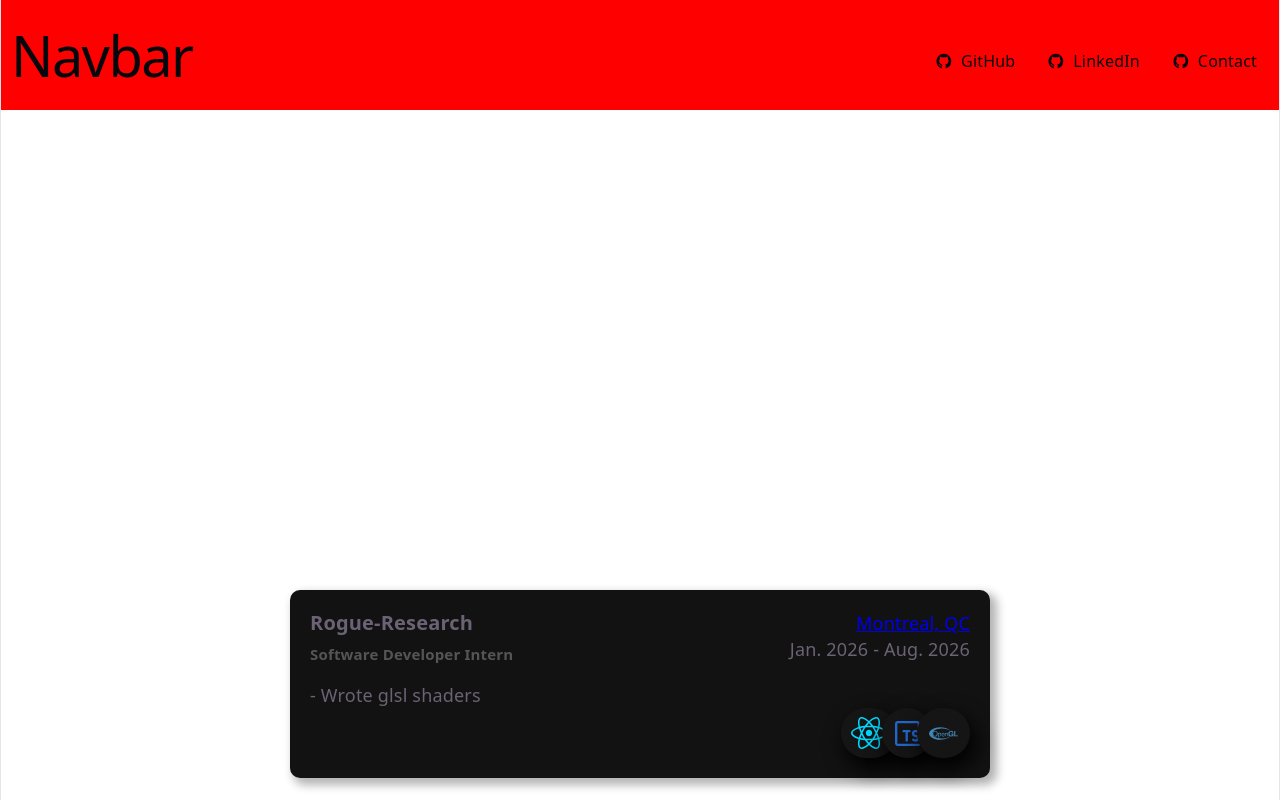
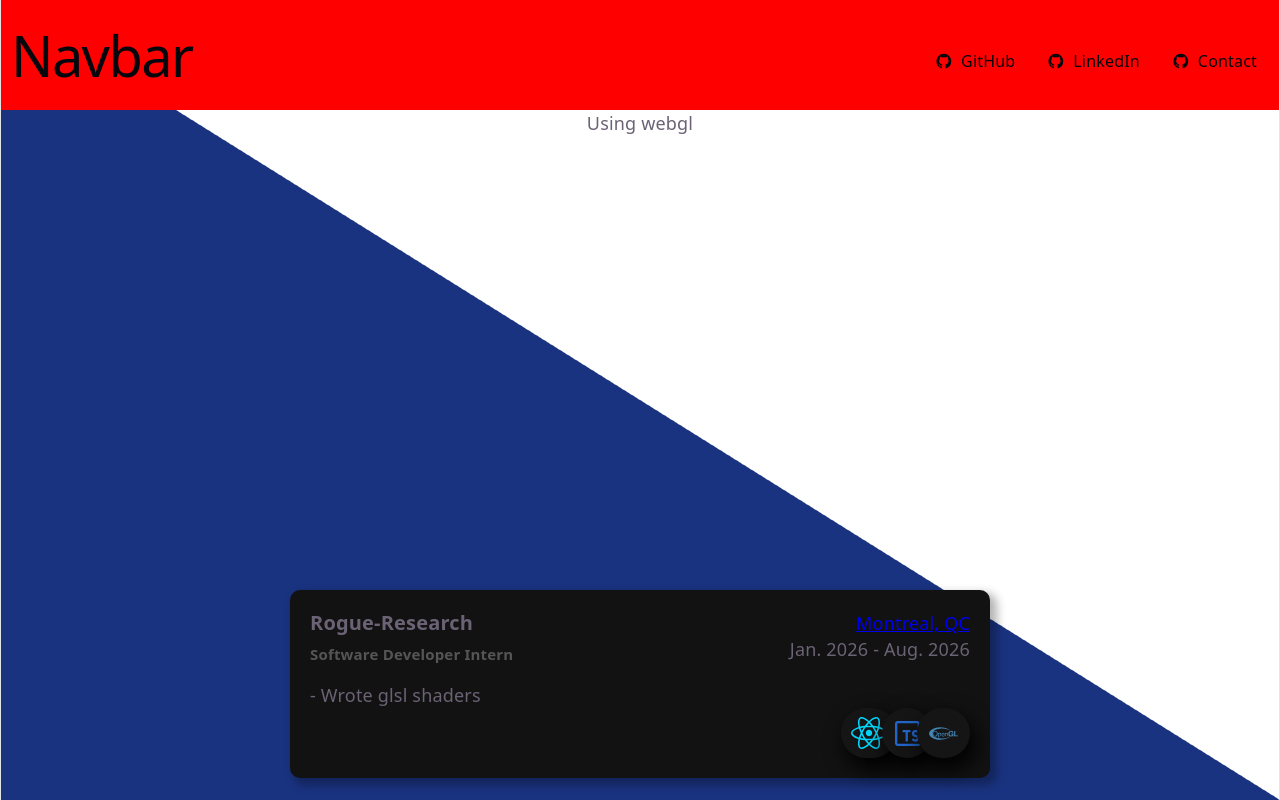
Before and after one commit to Benjamincf0/about_me, a React (Vite) app: page / in a window 1280 px wide. Shown: the top 800 px of the page. Built offline with nearby package versions, Linux system fonts and the light colour scheme.

Commit message:
webgl works! got a triangle

```diff
--- a/src/components/hero.tsx
+++ b/src/components/hero.tsx
@@ -1,54 +1,195 @@
-import { useEffect, useRef } from "react";
-import "#styles/hero.css"
-const FOREGROUND = "red";
-const BACKGROUND = "black";
+import { useEffect, useRef, useState } from "react";
+import "#styles/hero.css";
+
+const vertexShaderSource = `
+  // an attribute will receive data from a buffer
+  attribute vec4 a_position;
+
+  // all shaders have a main function
+  void main() {
+
+    // gl_Position is a special variable a vertex shader
+    // is responsible for setting
+    gl_Position = a_position;
+  }
+`;
+
+const fragmentShaderSource = `
+  // fragment shaders don't have a default precision so we need
+  // to pick one. mediump is a good default
+  precision mediump float;
+
+
+  void main() {
+    // gl_FragColor is a special variable a fragment shader
+    // is responsible for setting
+    gl_FragColor = vec4(0.1, 0.2, 0.5, 1); // return reddish-purple
+  }
+`;
+
+type WebGLShaderType =
+  | typeof WebGLRenderingContext.FRAGMENT_SHADER
+  | typeof WebGLRenderingContext.VERTEX_SHADER;
+
+function createShader(
+  gl: WebGLRenderingContext,
+  type: WebGLShaderType,
+  source: string,
+): WebGLShader | undefined {
+  var shader = gl.createShader(type);
+  if (!shader) {
+    throw new Error("Something aint right");
+  }
+
+  gl.shaderSource(shader, source);
+  gl.compileShader(shader);
+  var success = gl.getShaderParameter(shader, gl.COMPILE_STATUS);
+  if (success) {
+    return shader;
+  }
+
+  console.log(gl.getShaderInfoLog(shader));
+  gl.deleteShader(shader);
+}
+
+function createProgram(
+  gl: WebGLRenderingContext,
+  vertexShader: WebGLShader,
+  fragmentShader: WebGLShader,
+) {
+  var program = gl.createProgram();
+  gl.attachShader(program, vertexShader);
+  gl.attachShader(program, fragmentShader);
+  gl.linkProgram(program);
+  var success = gl.getProgramParameter(program, gl.LINK_STATUS);
+  if (success) {
+    return program;
+  } else {
+    console.log(gl.getProgramInfoLog(program));
+    gl.deleteProgram(program);
+  }
+}
+
+function resizeCanvasToDisplaySize(canvas: HTMLCanvasElement) {
+  // Lookup the size the browser is displaying the canvas in CSS pixels.
+  const displayWidth = canvas.clientWidth;
+  const displayHeight = canvas.clientHeight;
+
+  // Check if the canvas is not the same size.
+  const needResize =
+    canvas.width !== displayWidth || canvas.height !== displayHeight;
+
+  if (needResize) {
+    // Make the canvas the same size
+    canvas.width = displayWidth;
+    canvas.height = displayHeight;
+  }
+
+  return needResize;
+}
 
 export default function Hero() {
   const canvasRef = useRef<HTMLCanvasElement>(null);
+  const [canvasContext, setCanvasContext] = useState<string>("");
 
+  // This function runs after the component renders.
+  // It initializes our webgl context, shader program, and positionBuffer.
   useEffect(() => {
     const canvas = canvasRef.current;
     if (!canvas) return;
-    const ctx = canvas.getContext("2d");
-    if (!ctx) return;
-
-    function resize() {
-      const displayWidth = canvas?.parentElement.clientWidth;
-      const displayHeight = canvas?.parentElement.clientHeight;
-      canvas.width = displayWidth;
-      canvas.height = displayHeight;
+    const gl = canvas.getContext("webgl");
+    if (!gl) return;
+    else {
+      setCanvasContext("webgl");
     }
 
-    resize();
-    window.addEventListener("resize", resize);
+    const vertexShader = createShader(gl, gl.VERTEX_SHADER, vertexShaderSource);
+    const fragmentShader = createShader(
+      gl,
+      gl.FRAGMENT_SHADER,
+      fragmentShaderSource,
+    );
 
-    // falling sand
-    canvas.addEventListener('mousemove', (e) => {
-        if (!canvas) return;
-        const ctx = canvas.getContext("2d");
-        if (!ctx) return;
-        const rect = canvas.getBoundingClientRect();
-        drawPoint(ctx, {
-          x: e.clientX - rect.left,
-          y: e.clientY - rect.top,
-        });
-    })
+    if (!vertexShader || !fragmentShader) {
+      throw new Error("Failed to create shader :(");
+    }
+
+    const program = createProgram(gl, vertexShader, fragmentShader);
+
+    if (!program) {
+      throw new Error("Failed to create program :(");
+    }
+
+    // We get the location of our vertex shader attribute.
+    const positionAttributeLocation = gl.getAttribLocation(
+      program,
+      "a_position",
+    );
+
+    const positionBuffer = gl.createBuffer();
+
+    // This binds my positionBuffer to the gl.ARRAY_BUFFER bind point.
+    gl.bindBuffer(gl.ARRAY_BUFFER, positionBuffer);
+
+    // three 2d points
+    var positions = [-1, -1, -1, 1, 1, -1];
+
+    // Now we create a strongly typed array, and copy it to the GPU on the gl.ARRAY_BUFFER bind point.
+    // gl.STATIC_DRAW is a hint to webgl that we won't change this buffer often, so it can optimize things.
+    gl.bufferData(gl.ARRAY_BUFFER, new Float32Array(positions), gl.STATIC_DRAW);
+
+    // Rendering ...
+
+    // This makes sure the canvas pixels match the css pixel dimensions.
+    resizeCanvasToDisplaySize(gl.canvas);
+
+    // Here we're telling webgl what's our canvas dimensions so that it can convert from clip -> screen space.
+    gl.viewport(0, 0, gl.canvas.width, gl.canvas.height);
+
+    // Clear the canvas
+    gl.clearColor(0, 0, 0, 0);
+    gl.clear(gl.COLOR_BUFFER_BIT);
+
+    // Tell it to use our program (pair of shaders)
+    gl.useProgram(program);
+
+    // Next we tell webgl how to take our position buffer and supply it as the attribute to our vertex shader.
+
+    // Turn on the vertex shader attribute array?
+    gl.enableVertexAttribArray(positionAttributeLocation);
+
+    // Bind the position buffer. again???
+    gl.bindBuffer(gl.ARRAY_BUFFER, positionBuffer);
+
+    // Tell the attribute how to get data out of positionBuffer (ARRAY_BUFFER)
+    var size = 2; // 2 components per iteration
+    var type = gl.FLOAT; // the data is 32bit floats
+    var normalize = false; // don't normalize the data
+    var stride = 0; // 0 = move forward size * sizeof(type) each iteration to get the next position
+    var offset = 0; // start at the beginning of the buffer
+    gl.vertexAttribPointer(
+      positionAttributeLocation,
+      size,
+      type,
+      normalize,
+      stride,
+      offset,
+    );
 
 
-    return () => window.removeEventListener("resize", resize);
-  }, []);
+    // Now we tell it to execute finally 😅
+    const primitiveType = gl.TRIANGLES;
+    offset = 0;
+    const count = 3;
+    gl.drawArrays(primitiveType, offset, count);
+  }, []); // Only runs once since we pass [] as depsList
 
   return (
     <div id="hero">
-      <canvas
-        ref={canvasRef}
-        id="myCanvas"
-      />
+      <div className="infoTag">
+        <p>Using {canvasContext ? canvasContext : "nothing"}</p>
+      </div>
+      <canvas ref={canvasRef} id="myCanvas" />
     </div>
   );
 }
-
-function drawPoint(ctx, { x, y }) {
-  ctx.fillStyle = FOREGROUND;
-  ctx.fillRect(x, y, 5, 5);
-}
--- a/src/styles/hero.css
+++ b/src/styles/hero.css
@@ -1,4 +1,13 @@
 #hero {
   height: 60vh;
   width: 100%;
+  #myCanvas {
+    display: block;
+    position: fixed;
+    left: 0;
+    top: 0;
+    width: 100vw;
+    height: 100vh;
+    z-index:-1;
+  }
 }
```
